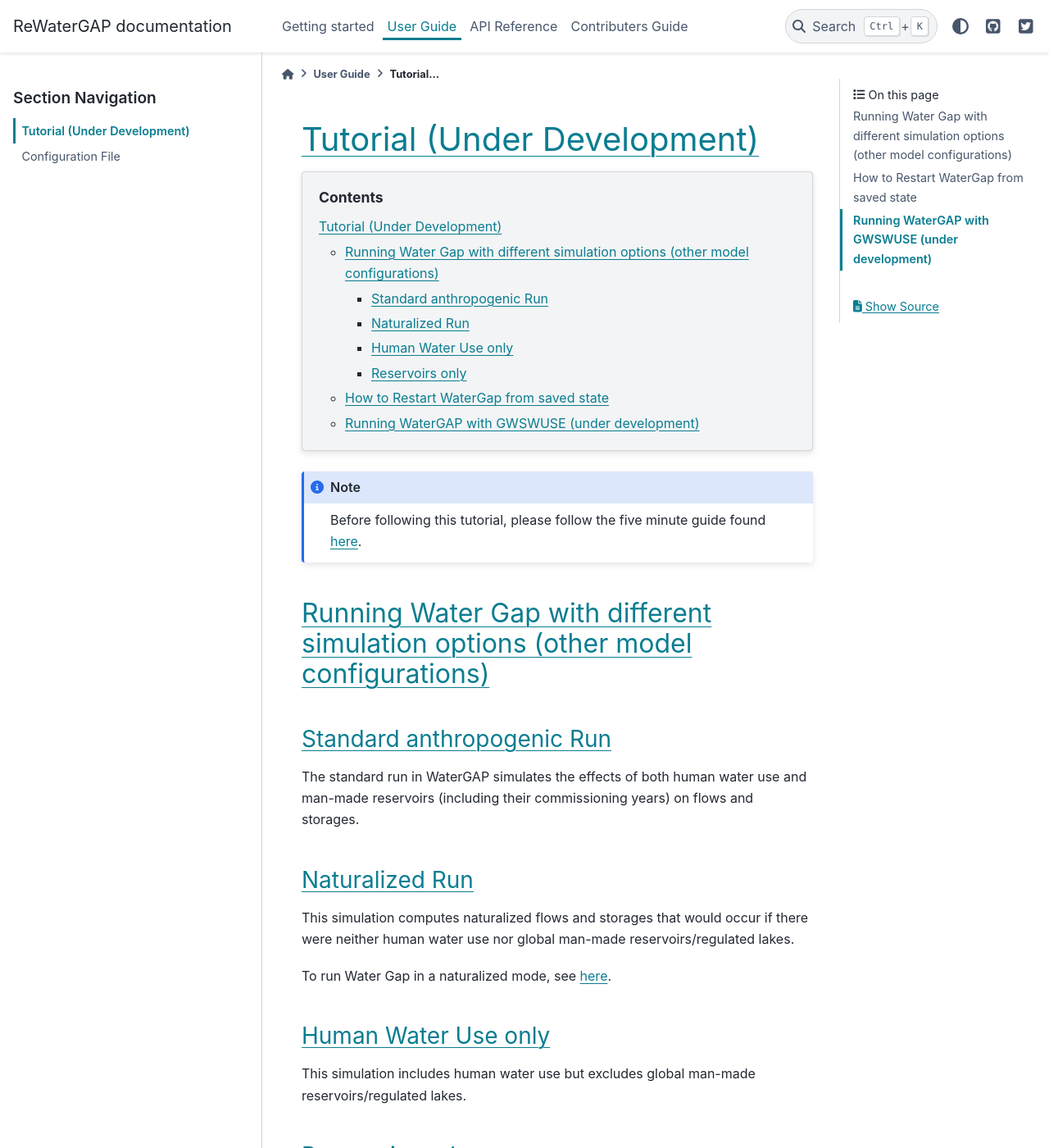
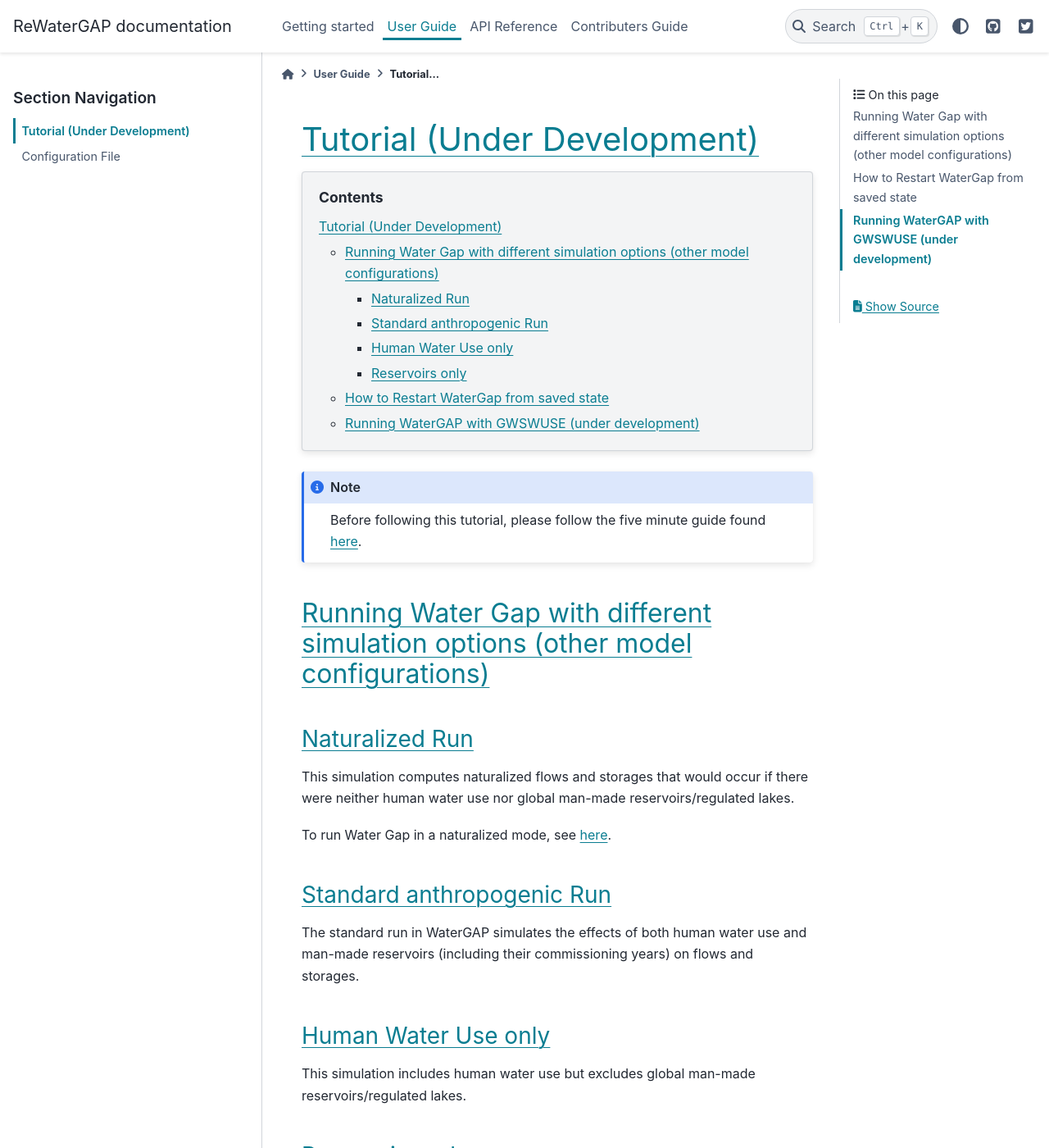
Before and after one commit to HydrologyFrankfurt/ReWaterGAP, a Sphinx documentation site: the page built from docs/user_guide/tutorials.rst, in a window 1280 px wide and 1400 px high. Shown: the whole window at 82% size. Built offline with Sphinx 7.4.7 and the PyData theme 0.15.4, drawn with Linux system fonts in a browser that asks for light colours; pages that are not in the unit, such as notebooks, are missing from menus.

```diff
--- a/docs/user_guide/tutorials.rst
+++ b/docs/user_guide/tutorials.rst
@@ -15,17 +15,17 @@ Tutorial (Under Development)
 Running Water Gap with different simulation options (other model configurations)
 ================================================================================
 
-Standard anthropogenic Run
-**************************
-
-The standard run in WaterGAP simulates the effects of both human water use and man-made reservoirs (including their commissioning years) on flows and storages.
-
 Naturalized Run
 ***************
 
 This simulation computes naturalized flows and storages that would occur if there were neither human water use nor global man-made reservoirs/regulated lakes.
 
 To run Water Gap in a naturalized mode, see :ref:`here <naturalized_run>`.
+
+Standard anthropogenic Run
+**************************
+
+The standard run in WaterGAP simulates the effects of both human water use and man-made reservoirs (including their commissioning years) on flows and storages.
 
 .. _human_water_use_only:
 
```
